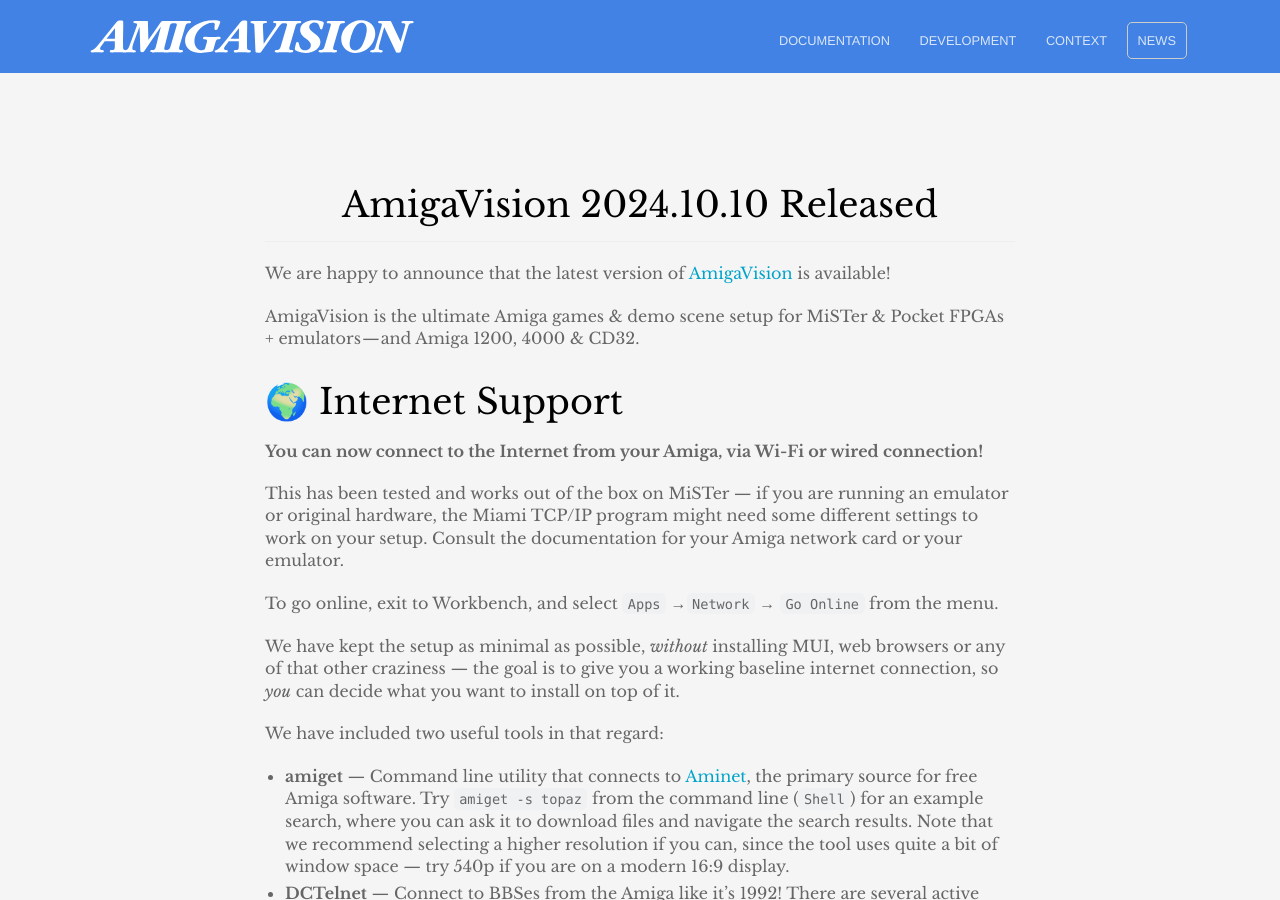
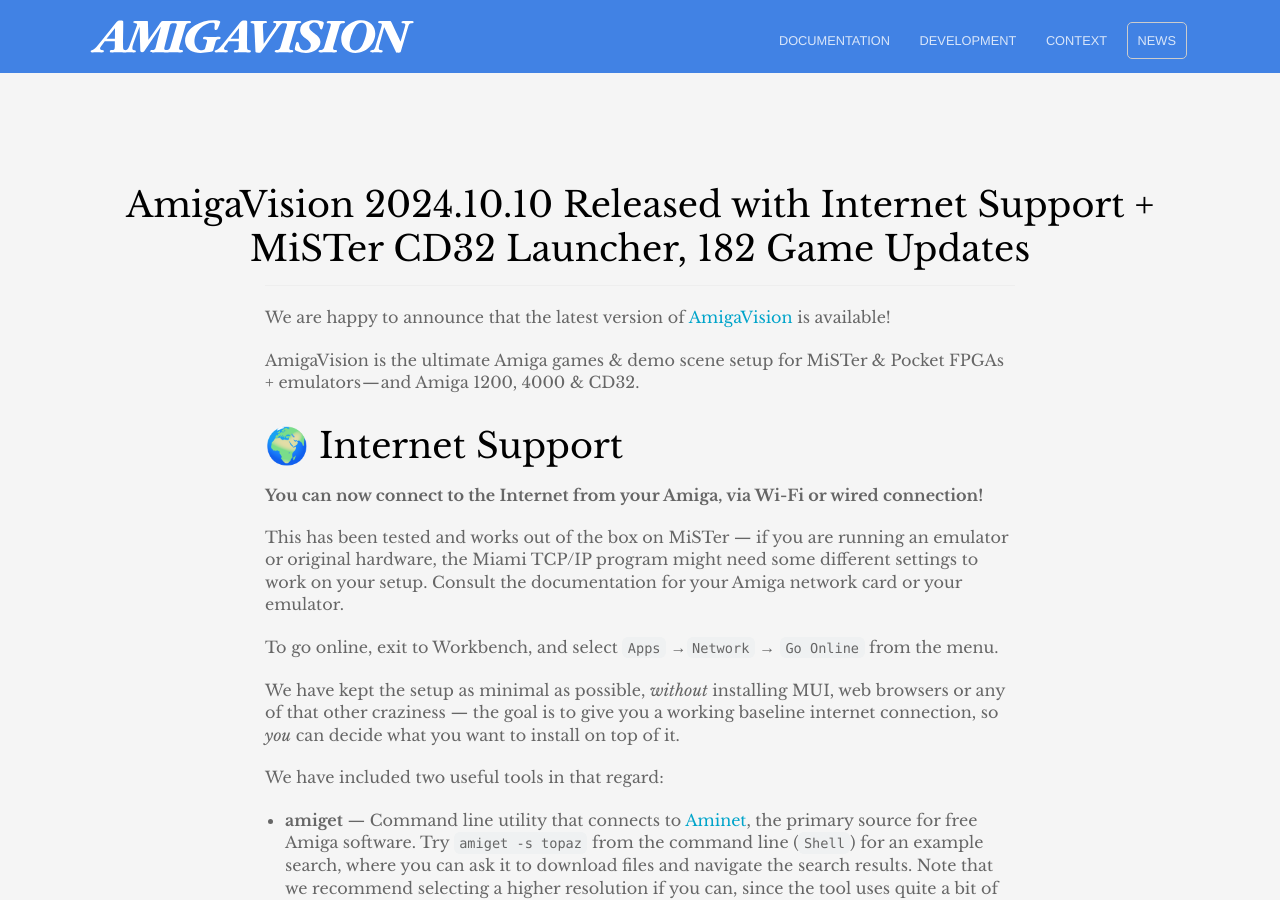
Before and after one commit to amigavision/amigavision.github.io, a Jekyll site: the page built from _posts/2024-10-10-2024.10.10.md, in a window 1280 px wide and 900 px high. Built offline with Jekyll 4.4.1, drawn with Linux system fonts in a browser that asks for light colours.

```diff
--- a/_posts/2024-10-10-2024.10.10.md
+++ b/_posts/2024-10-10-2024.10.10.md
@@ -1,5 +1,5 @@
 ---
-title: AmigaVision 2024.10.10 Released
+title: AmigaVision 2024.10.10 Released with Internet Support + MiSTer CD32 Launcher, 182 Game Updates
 published: true
 ---
 
```
